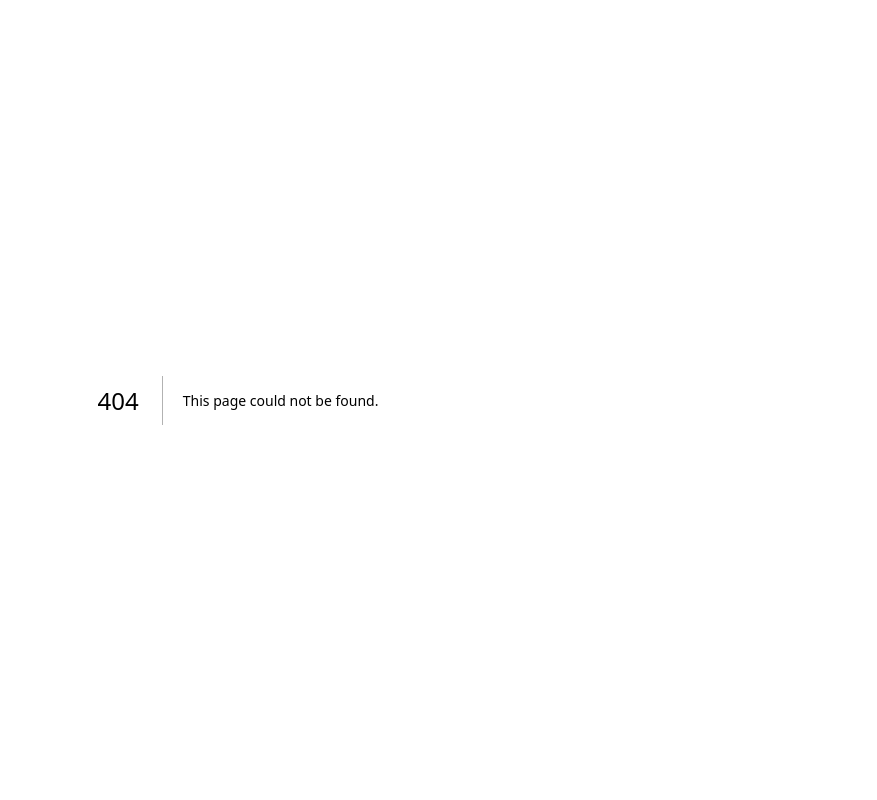
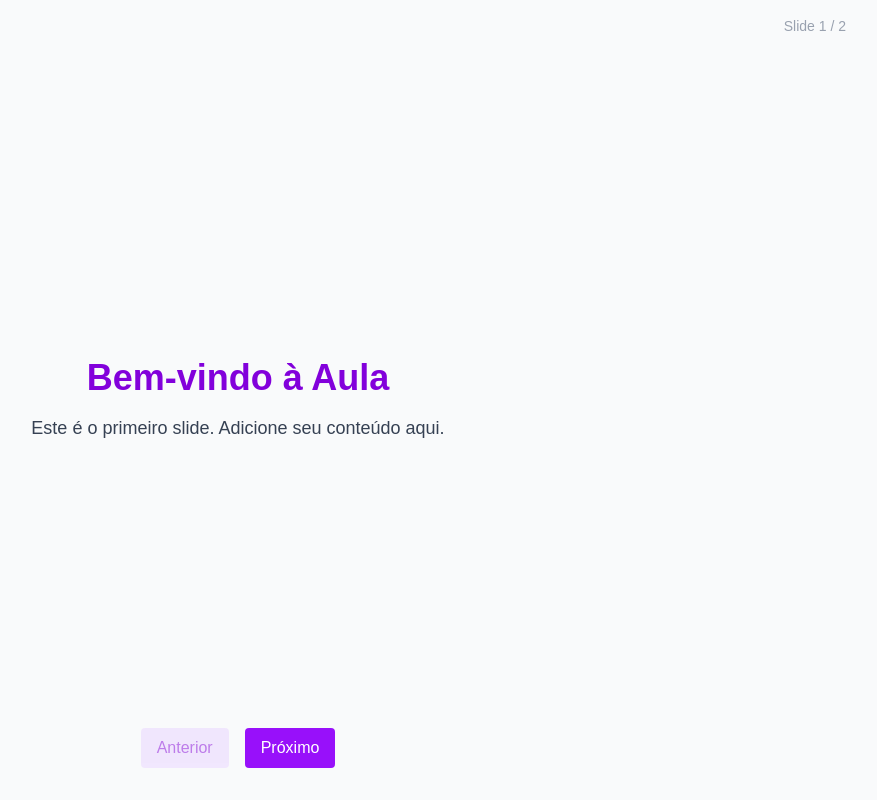
Before and after one commit to breno-facanha/Gerenciamento_De_Estado, a Next.js app: page /classroomSlide in a window 1280 px wide. Before the commit this address had no page. Shown: the whole page, without its empty margins (402-1279 px from the left). Built offline with nearby package versions, Linux system fonts and the light colour scheme.

Commit message:
criado fucnioliadade usando comunicação indireta de um componente filho para o pai

```diff
--- a/src/components/comunicacao/GerarNumero.tsx
+++ b/src/components/comunicacao/GerarNumero.tsx
@@ -3,17 +3,27 @@ import Area from "../template/Area";
 interface GerarNumeroProps {
     numero1: number;
     numero2: number;
+    gerarNumero: (numero: number) => void;
 }
 
 
-export default function GerarNumero({ numero1, numero2 }: GerarNumeroProps) {
+export default function GerarNumero({ numero1, numero2, gerarNumero }: GerarNumeroProps) {
     const min = Math.min(numero1, numero2);
     const max = Math.max(numero1, numero2);
+
+    function gerar(){
+      const aleatorio = Math.round(Math.random() * (max - min)) + min;
+      gerarNumero(aleatorio);
+
+    }
     return (
         <Area titulo="Gerar Número" cor="blue">
-          <div className="flex gap-5">
-            <span>Minimo: {min}</span>
-            <span>Máximo: {max}</span>
+          <div className="flex flex-col items-center gap-5">
+            <div className="flex gap-5">
+              <span>Minimo: {min}</span>
+              <span>Máximo: {max}</span>
+            </div>
+            <button onClick={gerar} className="btn">Gerar</button>
           </div>
         </Area>
 
--- a/src/components/comunicacao/Mostrador.tsx
+++ b/src/components/comunicacao/Mostrador.tsx
@@ -5,13 +5,21 @@ import GerarNumero from "./GerarNumero";
 export default function Mostrador() {
     const [n1, setN1] = useState(0);
     const [n2, setN2] = useState(0);
+    const [resultado, setResultado] = useState(0);
+
+    function exibirNumero(numero: number) {
+        setResultado(numero);
+    }
     return (
         <Area titulo="Mostrador" cor="red">
+            <div className="flex justify-center align-center text-6xl font-black mb-5">
+                {resultado}
+            </div>
             <div className="flex mb-5 gap-5">
                 <input type="number" value={n1} onChange={e => setN1(+e.target.value)} className="input" />
                 <input type="number" value={n2} onChange={e => setN2(+e.target.value)} className="input" />
             </div>
-            <GerarNumero numero1={n1} numero2={n2}/>
+            <GerarNumero numero1={n1} numero2={n2} gerarNumero={exibirNumero}/>
         </Area>
     );
 }
--- /dev/null
+++ b/src/pages/classroomSlide/index.tsx
@@ -0,0 +1,62 @@
+import { useState } from "react";
+
+const slides = [
+  {
+    id: 1,
+    content: (
+      <section className="flex flex-col items-center justify-center h-full w-full">
+        <h1 className="text-4xl font-bold mb-4 text-purple-700">Bem-vindo à Aula</h1>
+        <p className="text-lg text-gray-700">Este é o primeiro slide. Adicione seu conteúdo aqui.</p>
+      </section>
+    ),
+  },
+  {
+    id: 2,
+    content: (
+      <section className="flex flex-col items-center justify-center h-full w-full">
+        <h2 className="text-3xl font-semibold mb-2 text-purple-600">Segundo Slide</h2>
+        <ul className="list-disc text-lg text-gray-700">
+          <li>Você pode adicionar listas</li>
+          <li>Imagens, códigos, etc.</li>
+        </ul>
+      </section>
+    ),
+  },
+  // Adicione mais slides seguindo este padrão
+];
+
+export default function ClassroomSlide() {
+  const [current, setCurrent] = useState(0);
+
+  const nextSlide = () => setCurrent((prev) => (prev + 1 < slides.length ? prev + 1 : prev));
+  const prevSlide = () => setCurrent((prev) => (prev - 1 >= 0 ? prev - 1 : prev));
+
+  return (
+    <div className="fixed inset-0 bg-gray-50 flex flex-col items-center justify-center min-h-screen w-screen">
+      <div className="w-full h-full flex items-center justify-center">
+        <div className="w-full h-full flex items-center justify-center">
+          {slides[current].content}
+        </div>
+      </div>
+      <div className="absolute bottom-8 left-0 right-0 flex justify-center gap-4">
+        <button
+          onClick={prevSlide}
+          disabled={current === 0}
+          className="px-4 py-2 bg-purple-200 text-purple-700 rounded disabled:opacity-50"
+        >
+          Anterior
+        </button>
+        <button
+          onClick={nextSlide}
+          disabled={current === slides.length - 1}
+          className="px-4 py-2 bg-purple-600 text-white rounded disabled:opacity-50"
+        >
+          Próximo
+        </button>
+      </div>
+      <div className="absolute top-4 right-8 text-gray-400 text-sm">
+        Slide {current + 1} / {slides.length}
+      </div>
+    </div>
+  );
+}
--- a/src/styles/globals.css
+++ b/src/styles/globals.css
@@ -26,6 +26,11 @@ body {
 }
 
 @layer components {
+
+  .btn {
+    @apply bg-zinc-500 px-4 py-2 rounded-md;
+    @apply hover:bg-zinc-700;
+  }
   .input {
     @apply bg-black/20 px-4 py-2 rounded-md;
     @apply focus:outline-none;
```
